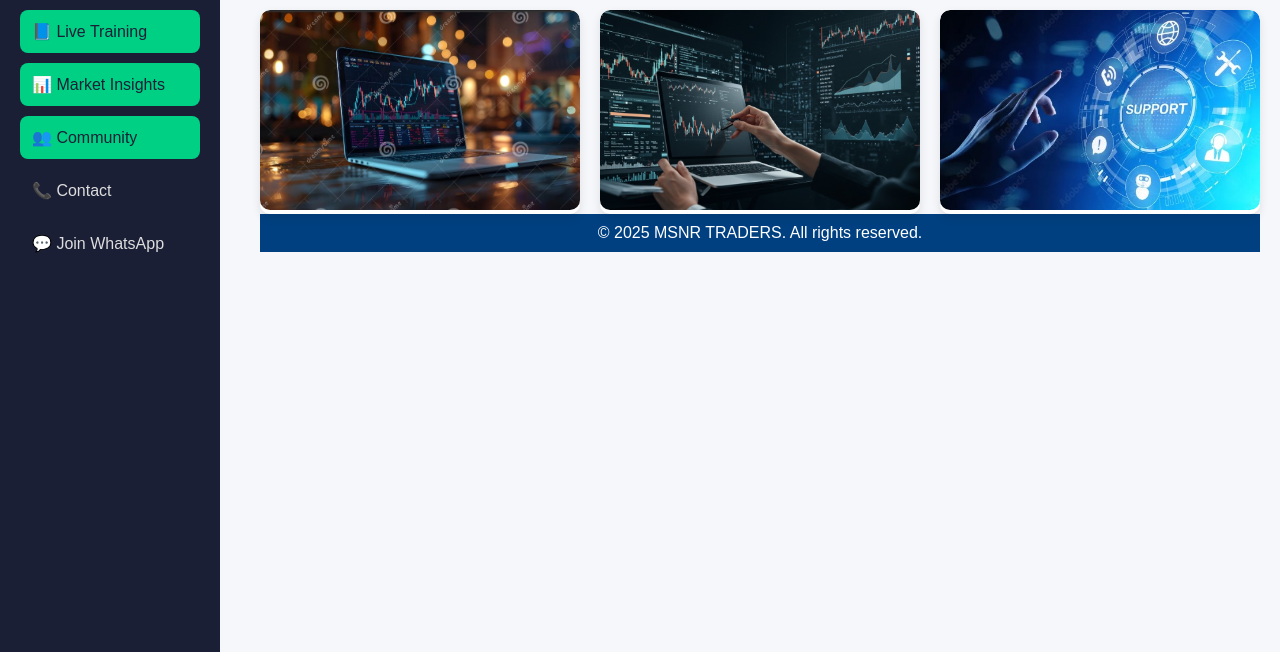
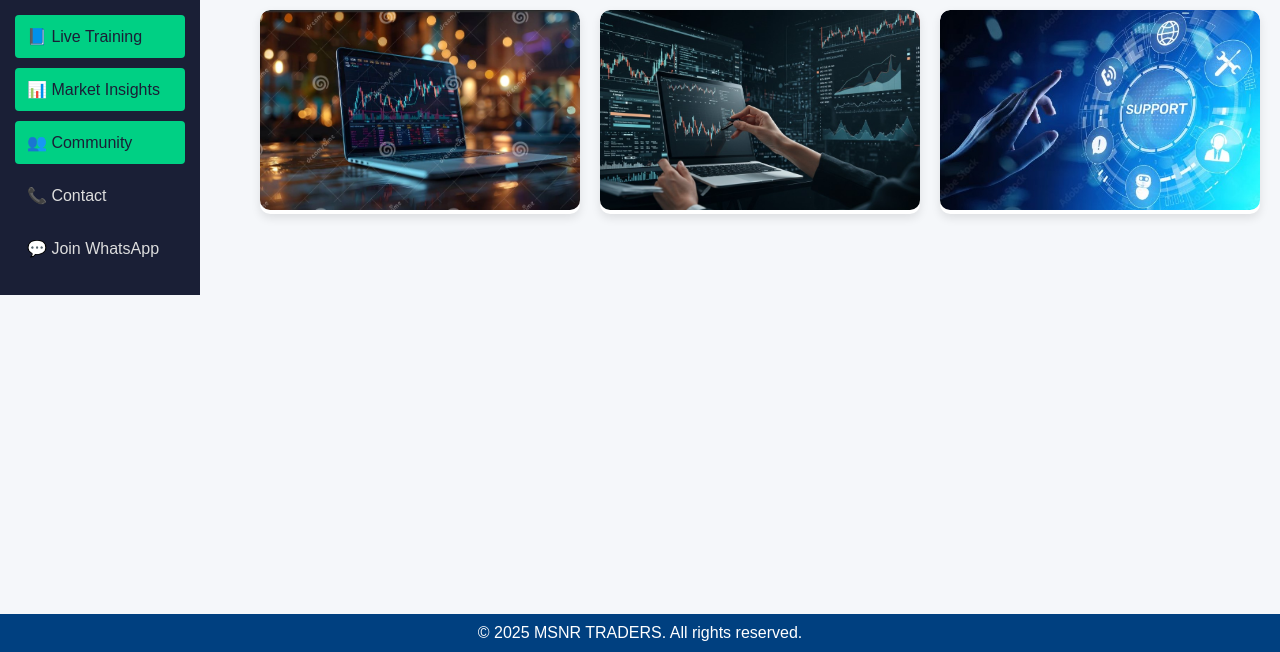
Before and after one commit to oladimeji5/whisperStorm, a plain HTML site: page index.html in a window 1280 px wide. Shown: the part 148-800 px from the top of the page. Drawn offline with Linux system fonts and the light colour scheme.

Commit message:
sidebar realign

```diff
--- a/style.css
+++ b/style.css
@@ -63,14 +63,15 @@ nav a.active {
 
 /* ========== SIDEBAR ========== */
 .sidebar {
-    width: 220px;
+    width: 200px;
+    height: fit-content;
     background: #1a1f36;
     color: white;
     display: flex;
     flex-direction: column;
-    padding: 20px;
-    position: absolute;
-    top: 80px;
+    padding: 15px;
+    position: fixed;
+    top: 90px;
     bottom: 0;
     left: 0;
     overflow-y: auto;
@@ -86,7 +87,7 @@ nav a.active {
     text-decoration: none;
     color: #ddd;
     padding: 12px;
-    border-radius: 8px;
+    border-radius: 4px;
     margin-bottom: 10px;
     transition: background 0.3s, color 0.3s;
 }
```
Also changed, not shown: index.html (+1 -5 lines).
